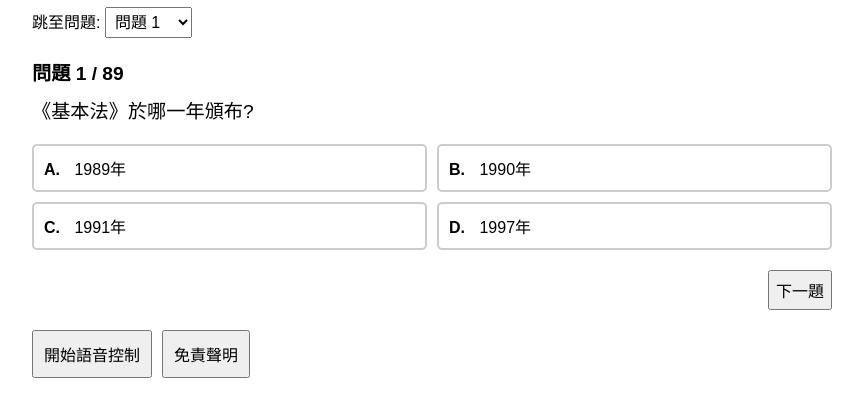
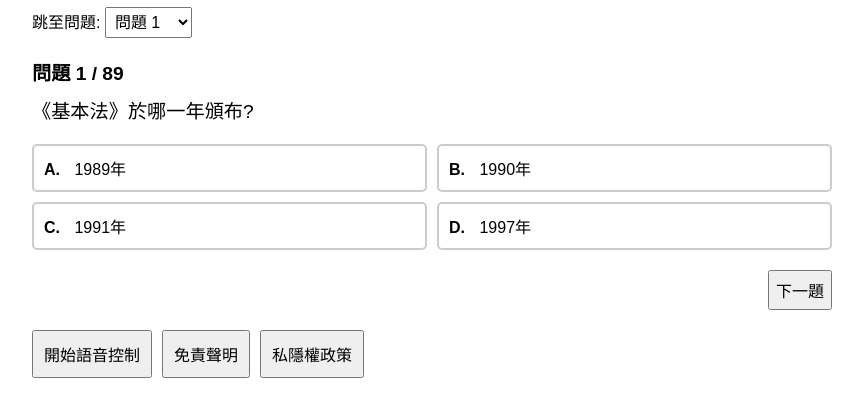
Before and after one commit to kingwong333333/hong-kong-basic-law-quiz, a plain HTML site: page index.html in a window 1280 px wide. Shown: the part 136-552 px from the top of the page, without its empty margins (208-1071 px from the left). Drawn offline with Linux system fonts and the light colour scheme.

Commit message:
Update index.html

```diff
--- a/index.html
+++ b/index.html
@@ -130,6 +130,7 @@
         <button id="startVoice">開始語音控制</button>
         <button id="stopVoice" style="display:none;">停止語音控制</button>
         <button id="disclaimerButton" onclick="window.location.href='disclaimer.html'">免責聲明</button>
+        <button onclick="window.location.href='privacy_policy.html'">私隱權政策</button>
     </div>
     <div id="voiceStatus"></div>
 
```
